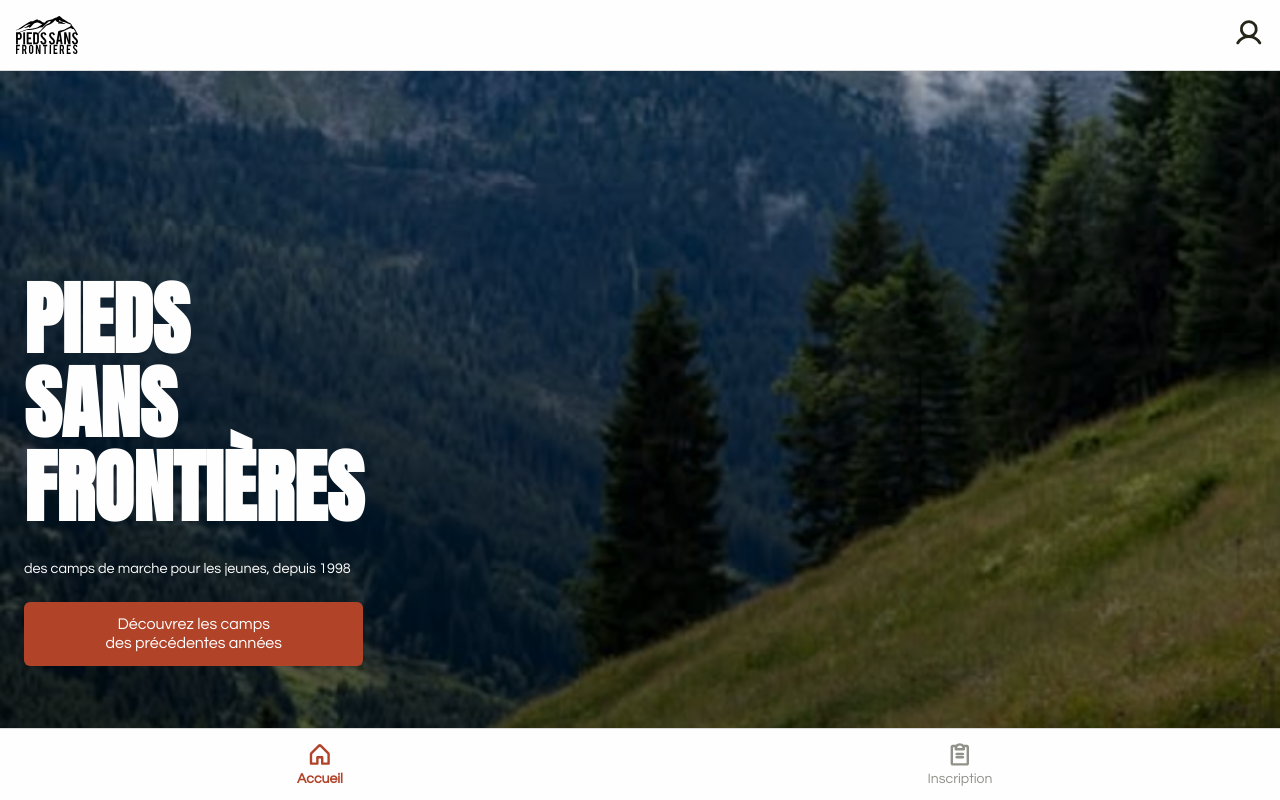
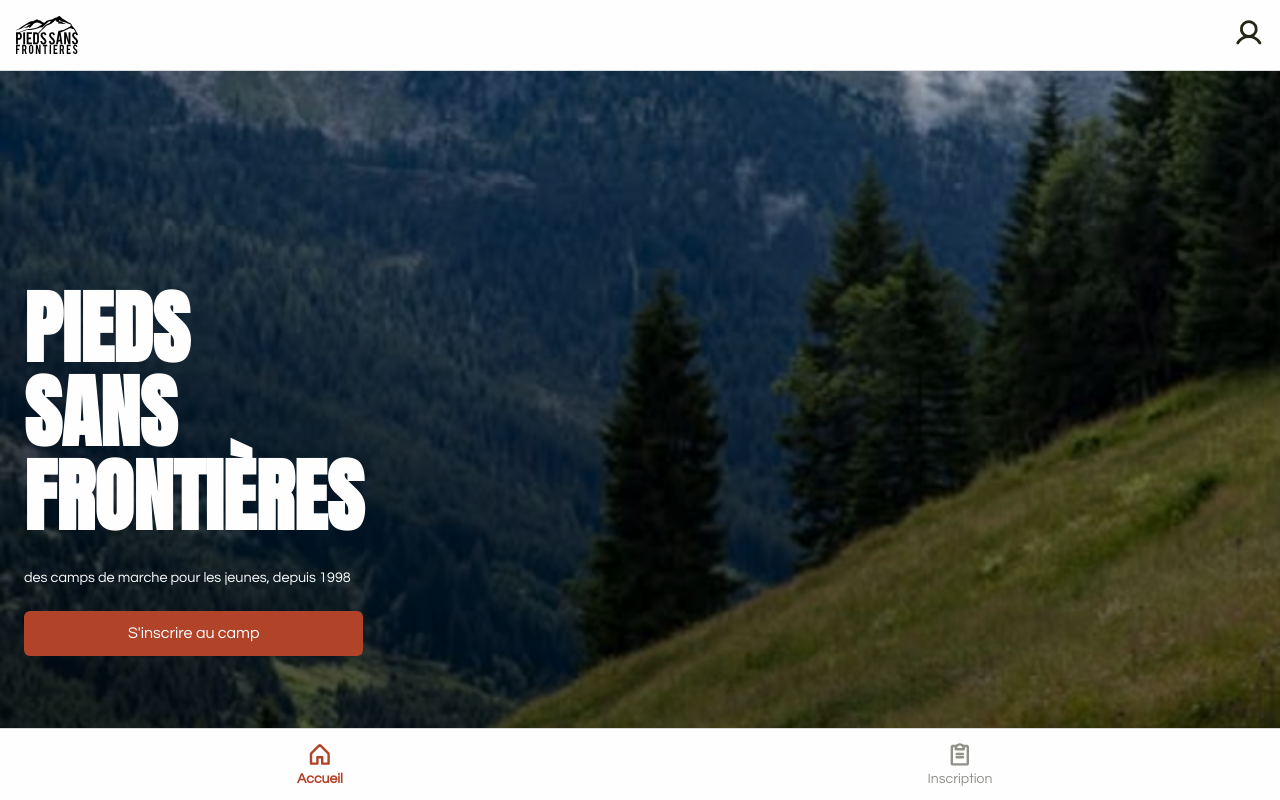
Before and after one commit to RobinChappalley/psf-vue-app, a Vue app: page / in a window 1280 px wide. Shown: the top 800 px of the page. Built offline with nearby package versions, Linux system fonts and the light colour scheme; no server answers.

Commit message:
Update button in hero section to redirect to Inscription

```diff
--- a/src/components/home/HomeHero.vue
+++ b/src/components/home/HomeHero.vue
@@ -16,12 +16,12 @@
 
         <BaseButton
           as="link"
-          :to="{ name: 'public.history' }"
+          :to="{ name: 'public.subscription' }"
           variant="primary"
           size="md"
           :block="true"
         >
-          Découvrez les camps <br />des précédentes années
+          S'inscrire au camp
         </BaseButton>
       </div>
     </div>
```
